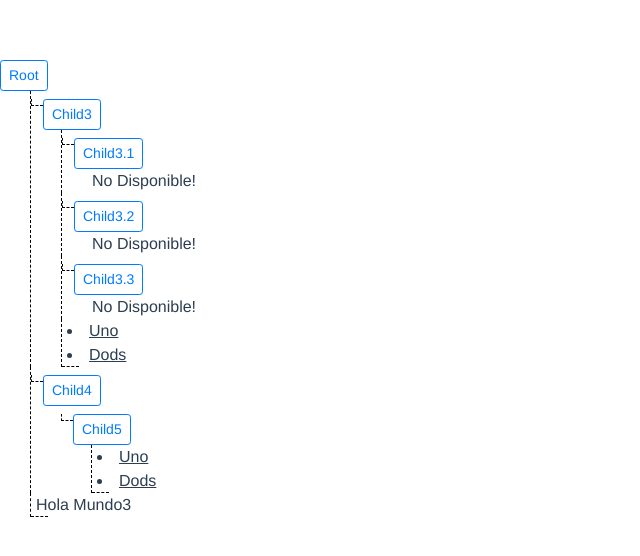
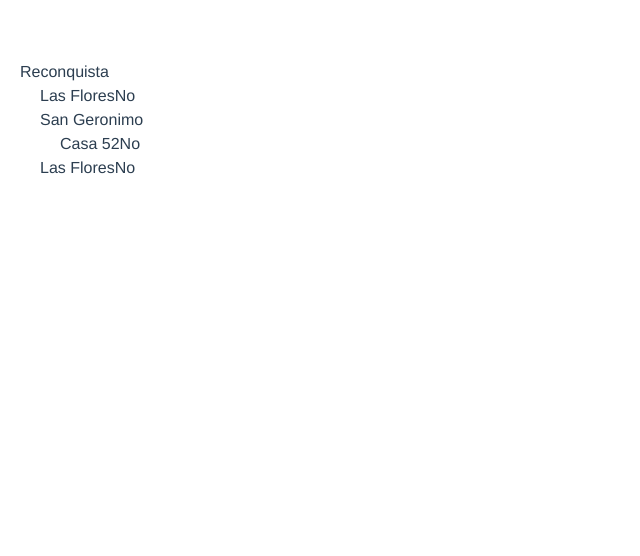
Before and after one commit to AkatorMr/ComponentesVue, a Vue app: page / in a window 1280 px wide. Shown: the top 556 px of the page, without its empty margins (0-640 px from the left). Built offline with nearby package versions, Linux system fonts and the light colour scheme.

Commit message:
otro tree node

```diff
--- a/src/App.vue
+++ b/src/App.vue
@@ -1,6 +1,6 @@
 <template>
   <div id="app">
-    <arbol :indice="0" titulo="Root">
+    <!-- <arbol :indice="0" titulo="Root">
       <arbol :indice="1" titulo="Child3" :conborde="true">
         <arbol :indice="4" titulo="Child3.1" :conborde="true"></arbol>
         <arbol :indice="5" titulo="Child3.2" :conborde="true"></arbol>
@@ -23,9 +23,17 @@
         </arbol>
       </arbol>
       <div>Hola Mundo3</div>
-    </arbol>
+    </arbol> -->
 
     <!-- <PanelAlarma></PanelAlarma> -->
+
+    <tree-node nombre="Reconquista">
+      <tree-node nombre="Las Flores"></tree-node>
+        <tree-node nombre="San Geronimo">
+          <tree-node nombre="Casa 52"></tree-node>
+        </tree-node>
+        <tree-node nombre="Las Flores"></tree-node>
+    </tree-node>
   </div>
 </template>
 
@@ -35,8 +43,10 @@ import HelloWorld from "./components/HelloWorld.vue";
 import Fecha from "./components/Fecha.vue";
 import Tabla from "./components/Tabla.vue";
 import Arbol from "./components/Arbol.vue";
+import treenode from "./components/tree-node.vue";
 
 import PanelAlarma from "./components/PanelAlarma.vue";
+import TreeNode from './components/tree-node.vue';
 
 export default Vue.extend({
   name: "App",
@@ -45,7 +55,8 @@ export default Vue.extend({
     Fecha,
     Tabla,
     Arbol,
-    PanelAlarma
+    PanelAlarma,
+    TreeNode
   },
   data: function() {
     return {
--- /dev/null
+++ b/src/components/tree-node.vue
@@ -0,0 +1,38 @@
+<template>
+    <div class="tree-node">
+        <span>{{nombre}}</span>
+        <slot>No</slot>
+    </div>
+</template>
+
+<script lang="ts">
+import Vue from 'vue'
+export default Vue.extend({
+    name:"tree-node",
+    props:{
+        nombre:String
+    },
+    data:function(){
+        return({
+
+        });
+    },
+    methods:{
+
+    },
+    mounted:function(){
+
+    }
+})
+</script>
+<style  scoped>
+    .tree-node{
+        padding-left:20px;
+    }
+    .tree-node::before{
+        content: "";
+        width: 20px;
+        height: 100%;
+        background-color: blue;
+    }
+</style>
```
